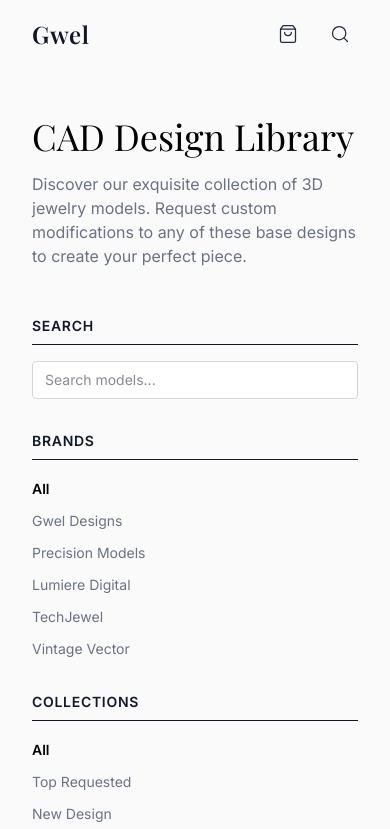
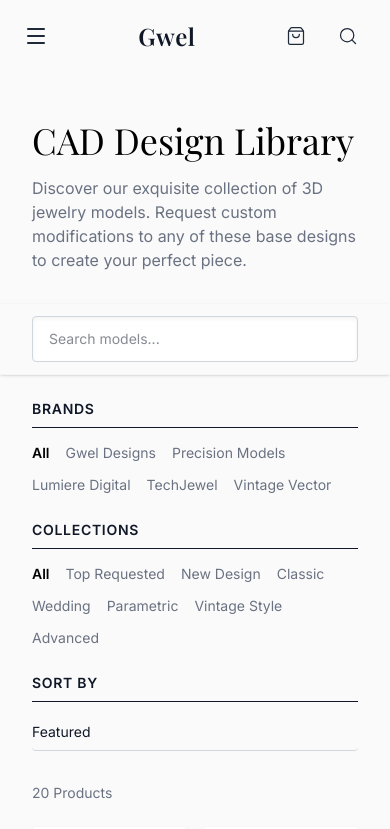
Before and after one commit to ehsaancode/diamondDraft, a React (Vite) app in the folder frontend/: page /shop in a window 390 px wide. Shown: the top 829 px of the page. Built offline with nearby package versions, Linux system fonts and the light colour scheme.

Commit message:
sticky search

```diff
--- a/frontend/src/components/home/FeaturedSection.jsx
+++ b/frontend/src/components/home/FeaturedSection.jsx
@@ -10,7 +10,7 @@ const FeaturedSection = () => {
 
         {/* Left Content Box */}
         <motion.div
-          className="w-full lg:w-1/2 p-12 md:p-24 flex flex-col justify-center relative z-10"
+          className="w-full lg:w-1/2 p-6 md:p-12 lg:p-24 flex flex-col justify-center relative z-10"
           initial={{ opacity: 0, y: 50 }}
           whileInView={{ opacity: 1, y: 0 }}
           viewport={{ once: true, margin: "-100px" }}
@@ -21,8 +21,8 @@ const FeaturedSection = () => {
             <span className="text-xs font-bold tracking-[0.2em] uppercase text-gray-400">Featured Innovation</span>
           </div>
 
-          <h2 className="text-5xl md:text-6xl font-serif mb-8 leading-tight">Masterpiece<br/>in the Matrix</h2>
-          <p className="text-base text-gray-400 leading-relaxed mb-12 max-w-md">
+          <h2 className="text-4xl md:text-5xl lg:text-6xl font-serif mb-6 md:mb-8 leading-tight">Masterpiece<br/>in the Matrix</h2>
+          <p className="text-sm md:text-base text-gray-400 leading-relaxed mb-8 md:mb-12 max-w-md">
             Dive into our premium selection of highly advanced parameteric designs.
             Experience the flawless transition from digital wireframes to absolute reality
             with our newest precision diamond setting CAD models. Perfect topologies, ready for print.
@@ -58,7 +58,7 @@ const FeaturedSection = () => {
 
         {/* Right Large Image Box */}
         <motion.div
-          className="w-full lg:w-1/2 h-[500px] lg:h-[800px] relative lg:-ml-12"
+          className="w-full lg:w-1/2 h-[400px] md:h-[500px] lg:h-[800px] relative lg:-ml-12"
           initial={{ opacity: 0, x: 50 }}
           whileInView={{ opacity: 1, x: 0 }}
           viewport={{ once: true }}
--- a/frontend/src/components/home/Hero.jsx
+++ b/frontend/src/components/home/Hero.jsx
@@ -24,11 +24,11 @@ const Hero = () => {
       </motion.div>
 
       {/* Right side images collage */}
-      <div className="w-full lg:w-2/3 h-[500px] relative flex justify-end items-center gap-4">
+      <div className="w-full lg:w-2/3 h-auto md:h-[500px] relative flex justify-center lg:justify-end items-center gap-2 md:gap-4 mt-8 lg:mt-0">
 
         {/* Left small image */}
         <motion.div
-          className="w-[200px] h-[250px] overflow-hidden self-end mb-12"
+          className="hidden md:block w-[150px] lg:w-[200px] h-[200px] lg:h-[250px] overflow-hidden self-end mb-12"
           initial={{ opacity: 0, y: 50 }}
           animate={{ opacity: 1, y: 0 }}
           transition={{ duration: 0.8, delay: 0.4 }}
@@ -38,7 +38,7 @@ const Hero = () => {
 
         {/* Center large image */}
         <motion.div
-          className="w-[300px] h-[400px] overflow-hidden z-20"
+          className="w-full max-w-[300px] h-[350px] lg:h-[400px] overflow-hidden z-20"
           initial={{ opacity: 0, scale: 0.9 }}
           animate={{ opacity: 1, scale: 1 }}
           transition={{ duration: 0.8, delay: 0.6 }}
@@ -48,7 +48,7 @@ const Hero = () => {
 
         {/* Right small image */}
         <motion.div
-          className="w-[120px] h-[300px] overflow-hidden self-start mt-8"
+          className="hidden md:block w-[100px] lg:w-[120px] h-[250px] lg:h-[300px] overflow-hidden self-start mt-8"
           initial={{ opacity: 0, x: 50 }}
           animate={{ opacity: 1, x: 0 }}
           transition={{ duration: 0.8, delay: 0.8 }}
--- a/frontend/src/components/layout/Navbar.jsx
+++ b/frontend/src/components/layout/Navbar.jsx
@@ -1,25 +1,37 @@
-import React from 'react';
-import { ShoppingBag, Search } from 'lucide-react';
-import { motion } from 'framer-motion';
+import React, { useState } from 'react';
+import { ShoppingBag, Search, Menu, X } from 'lucide-react';
+import { motion, AnimatePresence } from 'framer-motion';
 import { Link, NavLink, useNavigate } from 'react-router-dom';
 import { useCart } from '../../context/CartContext';
 
 const Navbar = () => {
   const { cartCount, setIsCartOpen } = useCart();
+  const [isMobileMenuOpen, setIsMobileMenuOpen] = useState(false);
   const navigate = useNavigate();
 
   const handleSearchClick = () => {
+    setIsMobileMenuOpen(false);
     navigate('/shop', { state: { focusSearch: true } });
   };
 
   return (
+    <>
       <motion.header
         initial={{ y: -50, opacity: 0 }}
         animate={{ y: 0, opacity: 1 }}
         transition={{ duration: 0.6 }}
         className="sticky top-0 z-50 w-full bg-[#fafafa]/80 backdrop-blur-md transition-all"
       >
-      <nav className="flex items-center justify-between px-8 py-4 max-w-7xl mx-auto w-full group">
+      <nav className="flex items-center justify-between px-6 py-4 max-w-7xl mx-auto w-full group">
+
+      {/* Mobile Menu Button */}
+      <button
+        className="md:hidden p-2 -ml-2 text-gray-800 focus:outline-none"
+        onClick={() => setIsMobileMenuOpen(true)}
+      >
+        <Menu size={24} />
+      </button>
+
       <Link to="/" className="text-2xl font-serif font-semibold tracking-wide cursor-pointer hover:opacity-80 transition-opacity">
         Gwel
       </Link>
@@ -52,6 +64,42 @@ const Navbar = () => {
       </div>
       </nav>
       </motion.header>
+
+      {/* Mobile Menu Overlay */}
+      <AnimatePresence>
+        {isMobileMenuOpen && (
+          <>
+            <motion.div
+              initial={{ opacity: 0 }}
+              animate={{ opacity: 1 }}
+              exit={{ opacity: 0 }}
+              onClick={() => setIsMobileMenuOpen(false)}
+              className="fixed inset-0 bg-black/50 z-[60] md:hidden"
+            />
+            <motion.div
+              initial={{ x: '-100%' }}
+              animate={{ x: 0 }}
+              exit={{ x: '-100%' }}
+              transition={{ type: 'tween', duration: 0.3 }}
+              className="fixed top-0 left-0 h-full w-4/5 max-w-sm bg-white z-[70] shadow-2xl flex flex-col md:hidden"
+            >
+              <div className="flex items-center justify-between p-6 border-b border-gray-100">
+                <span className="text-xl font-serif font-bold">Menu</span>
+                <button onClick={() => setIsMobileMenuOpen(false)} className="p-2 hover:bg-gray-100 rounded-full transition-colors">
+                  <X size={24} className="text-gray-900" />
+                </button>
+              </div>
+              <div className="flex flex-col p-6 gap-6 text-lg font-medium">
+                <NavLink to="/" onClick={() => setIsMobileMenuOpen(false)} className={({ isActive }) => `pb-2 border-b ${isActive ? 'text-black border-black' : 'text-gray-500 border-gray-100'}`}>Home</NavLink>
+                <NavLink to="/shop" onClick={() => setIsMobileMenuOpen(false)} className={({ isActive }) => `pb-2 border-b ${isActive ? 'text-black border-black' : 'text-gray-500 border-gray-100'}`}>CAD Library</NavLink>
+                <NavLink to="/about" onClick={() => setIsMobileMenuOpen(false)} className={({ isActive }) => `pb-2 border-b ${isActive ? 'text-black border-black' : 'text-gray-500 border-gray-100'}`}>About</NavLink>
+                <NavLink to="/contact" onClick={() => setIsMobileMenuOpen(false)} className={({ isActive }) => `pb-2 border-b ${isActive ? 'text-black border-black' : 'text-gray-500 border-gray-100'}`}>Contact</NavLink>
+              </div>
+            </motion.div>
+          </>
+        )}
+      </AnimatePresence>
+    </>
   );
 };
 
--- a/frontend/src/pages/Shop.jsx
+++ b/frontend/src/pages/Shop.jsx
@@ -75,7 +75,7 @@ const Shop = () => {
         initial={{ opacity: 0, y: 20 }}
         animate={{ opacity: 1, y: 0 }}
         transition={{ duration: 0.6 }}
-        className="mb-12"
+        className="mb-8 md:mb-12"
       >
         <h1 className="text-4xl md:text-5xl font-serif text-black mb-4">CAD Design Library</h1>
         <p className="text-gray-500 max-w-2xl">
@@ -83,14 +83,25 @@ const Shop = () => {
         </p>
       </motion.div>
 
+      {/* Mobile Sticky Search - Detached from grid to span full width */}
+      <div className="md:hidden sticky top-[58px] bg-[#fafafa] z-[40] py-3 -mx-8 px-8 border-b border-gray-100 shadow-sm mb-6">
+        <input
+          ref={searchInputRef}
+          type="text"
+          placeholder="Search models..."
+          value={searchQuery}
+          onChange={(e) => setSearchQuery(e.target.value)}
+          className="w-full text-sm border border-gray-300 rounded-sm px-4 py-3 focus:outline-none focus:border-black transition-colors bg-white shadow-inner relative z-50"
+        />
+      </div>
+
       <div className="flex flex-col md:flex-row gap-8 items-start">
         {/* Sidebar Filters */}
-        <aside className="w-full md:w-64 flex flex-col gap-8 shrink-0 sticky top-24">
-          {/* Search */}
-          <div>
+        <aside className="w-full md:w-64 flex flex-col gap-6 md:gap-8 shrink-0 md:sticky md:top-24">
+          {/* Desktop Search */}
+          <div className="hidden md:block">
             <h3 className="text-sm font-semibold text-gray-900 uppercase tracking-wider mb-4 border-b pb-2">Search</h3>
             <input
-              ref={searchInputRef}
               type="text"
               placeholder="Search models..."
               value={searchQuery}
@@ -101,8 +112,8 @@ const Shop = () => {
 
           {/* Brand Filter */}
           <div>
-            <h3 className="text-sm font-semibold text-gray-900 uppercase tracking-wider mb-4 border-b pb-2">Brands</h3>
-            <ul className="flex flex-col gap-2">
+            <h3 className="text-sm font-semibold text-gray-900 uppercase tracking-wider mb-3 md:mb-4 border-b pb-2">Brands</h3>
+            <ul className="flex flex-row flex-wrap md:flex-col gap-x-4 gap-y-2 md:gap-y-2">
               {brands.map(brand => (
                 <li key={brand}>
                   <button
@@ -119,8 +130,8 @@ const Shop = () => {
           {/* Collection/Tag Filter */}
           {tags.length > 1 && (
             <div>
-              <h3 className="text-sm font-semibold text-gray-900 uppercase tracking-wider mb-4 border-b pb-2">Collections</h3>
-              <ul className="flex flex-col gap-2">
+              <h3 className="text-sm font-semibold text-gray-900 uppercase tracking-wider mb-3 md:mb-4 border-b pb-2">Collections</h3>
+              <ul className="flex flex-row flex-wrap md:flex-col gap-x-4 gap-y-2 md:gap-y-2">
                 {tags.map(tag => (
                   <li key={tag}>
                     <button
@@ -137,7 +148,7 @@ const Shop = () => {
 
           {/* Sorting */}
           <div>
-            <h3 className="text-sm font-semibold text-gray-900 uppercase tracking-wider mb-4 border-b pb-2">Sort By</h3>
+            <h3 className="text-sm font-semibold text-gray-900 uppercase tracking-wider mb-3 md:mb-4 border-b pb-2">Sort By</h3>
             <select
               value={sortOrder}
               onChange={(e) => setSortOrder(e.target.value)}
```
Also changed, not shown: frontend/src/components/home/EditorialSection.jsx (+5 -5 lines). Lines whose indentation alone changed are shown as unchanged.
